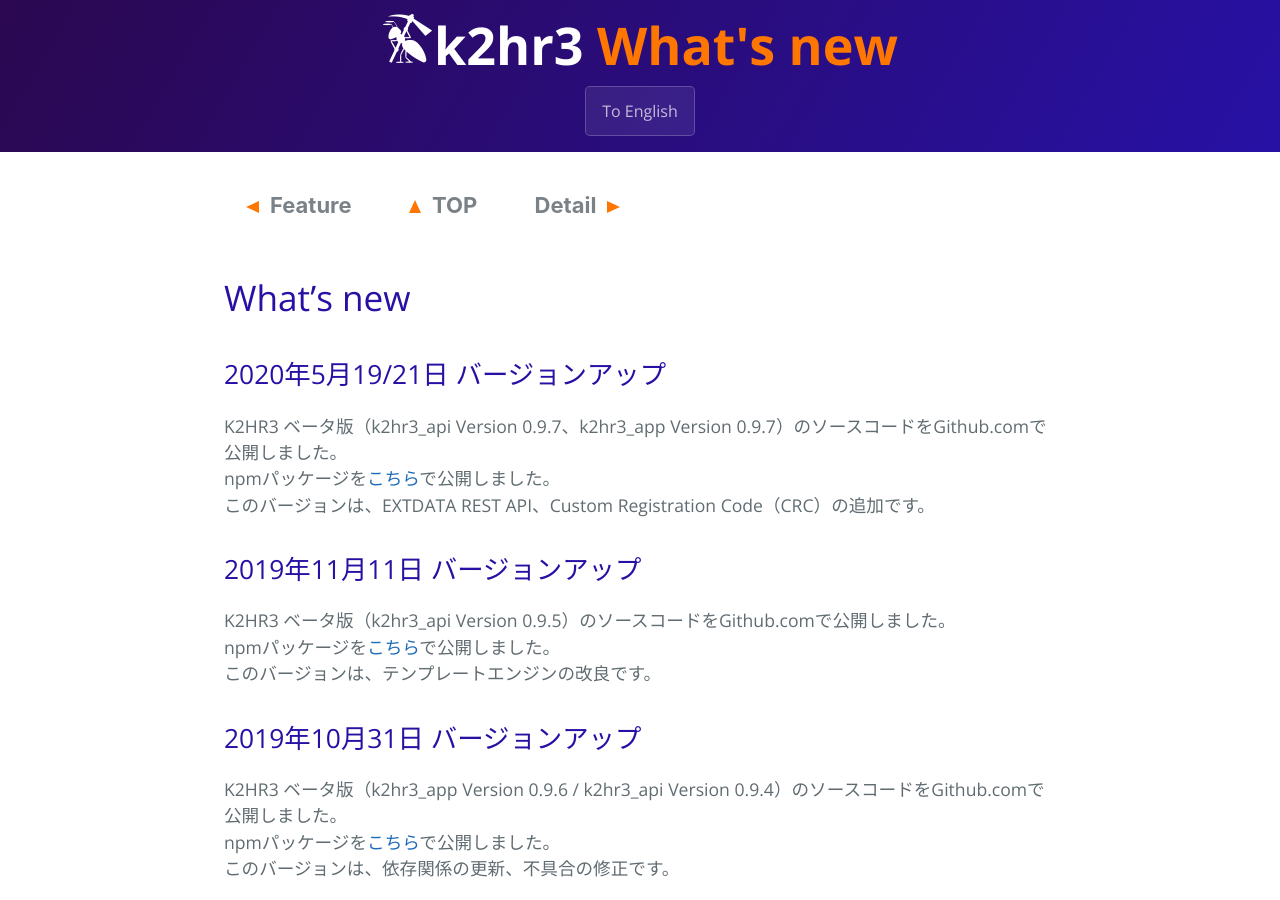
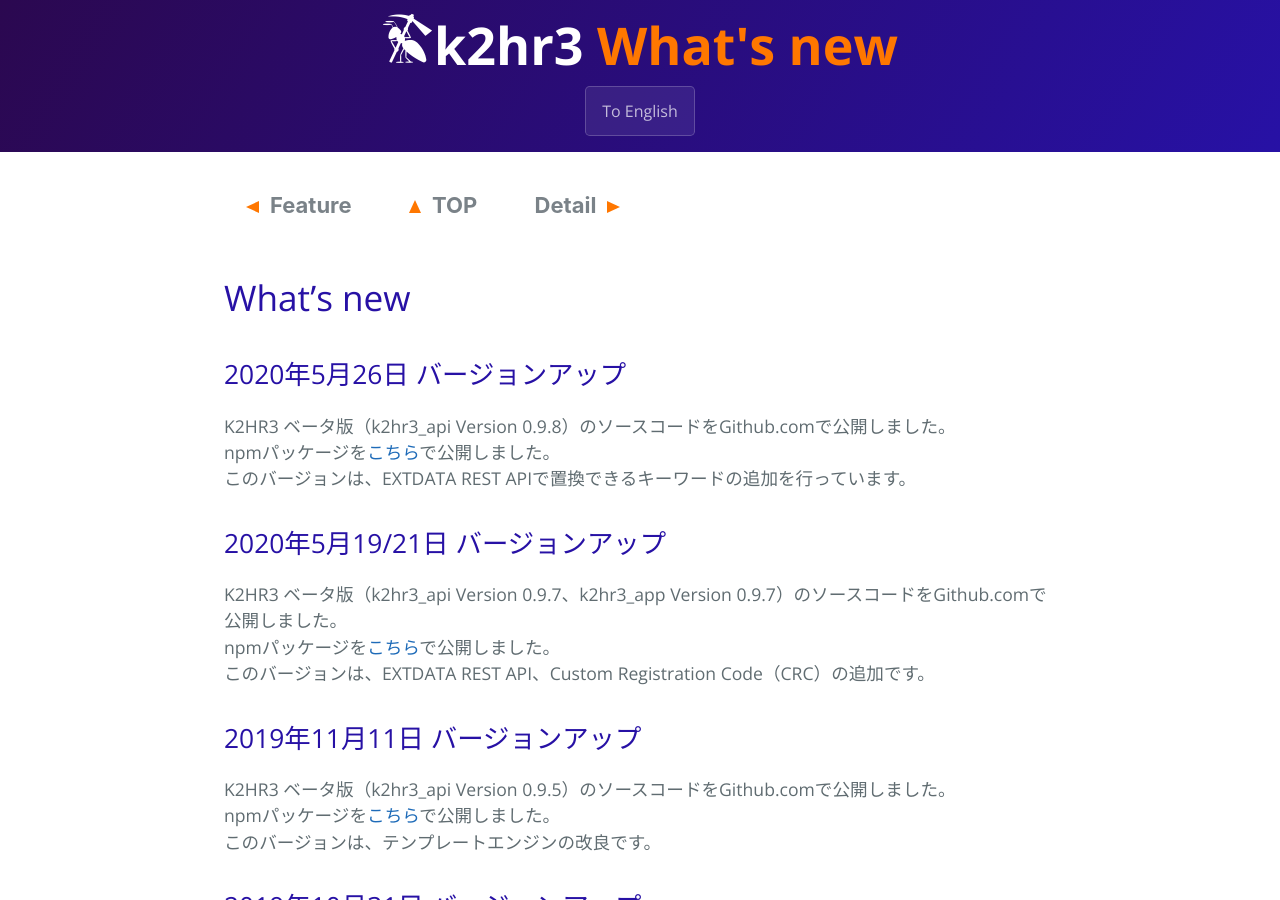
Before and after one commit to yahoojapan/k2hr3, a Jekyll site: the page built from whatnewja.md, in a window 1280 px wide and 900 px high. Built offline with Jekyll 4.4.1, drawn with Linux system fonts in a browser that asks for light colours.

Commit message:
Added EXTDATA API template keywords

```diff
--- a/whatnewja.md
+++ b/whatnewja.md
@@ -14,6 +14,11 @@ next_string: Detail
 ---
 
 # What's new
+## 2020年5月26日 バージョンアップ
+K2HR3 ベータ版（k2hr3_api Version 0.9.8）のソースコードをGithub.comで公開しました。
+npmパッケージを[こちら](https://www.npmjs.com/org/antpickax)で公開しました。
+このバージョンは、EXTDATA REST APIで置換できるキーワードの追加を行っています。
+
 ## 2020年5月19/21日 バージョンアップ
 K2HR3 ベータ版（k2hr3_api Version 0.9.7、k2hr3_app Version 0.9.7）のソースコードをGithub.comで公開しました。
 npmパッケージを[こちら](https://www.npmjs.com/org/antpickax)で公開しました。
```
Also changed, not shown: api_extdata.md (+4 -0 lines), api_extdataja.md (+4 -0 lines), whatnew.md (+4 -1 lines).
